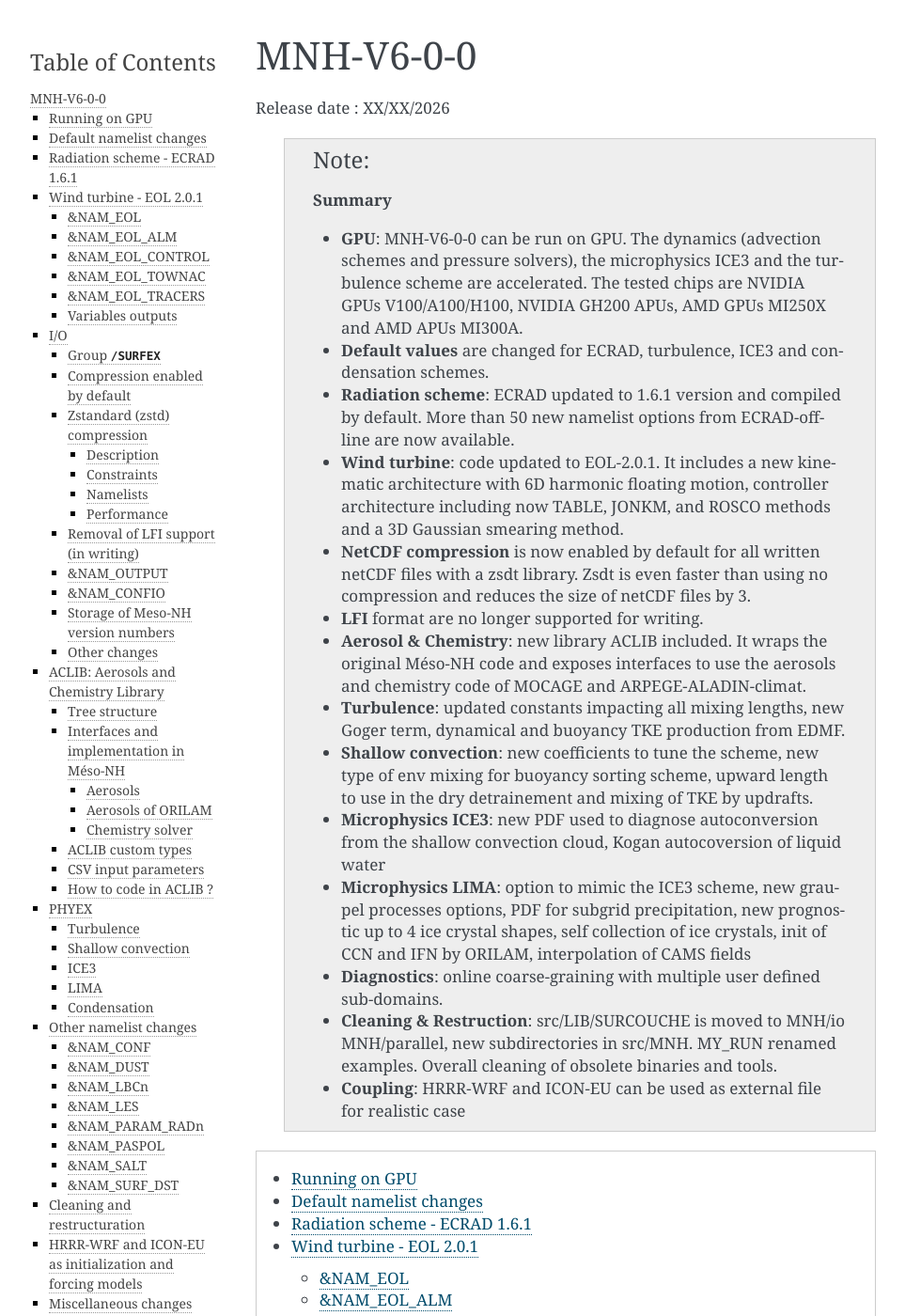
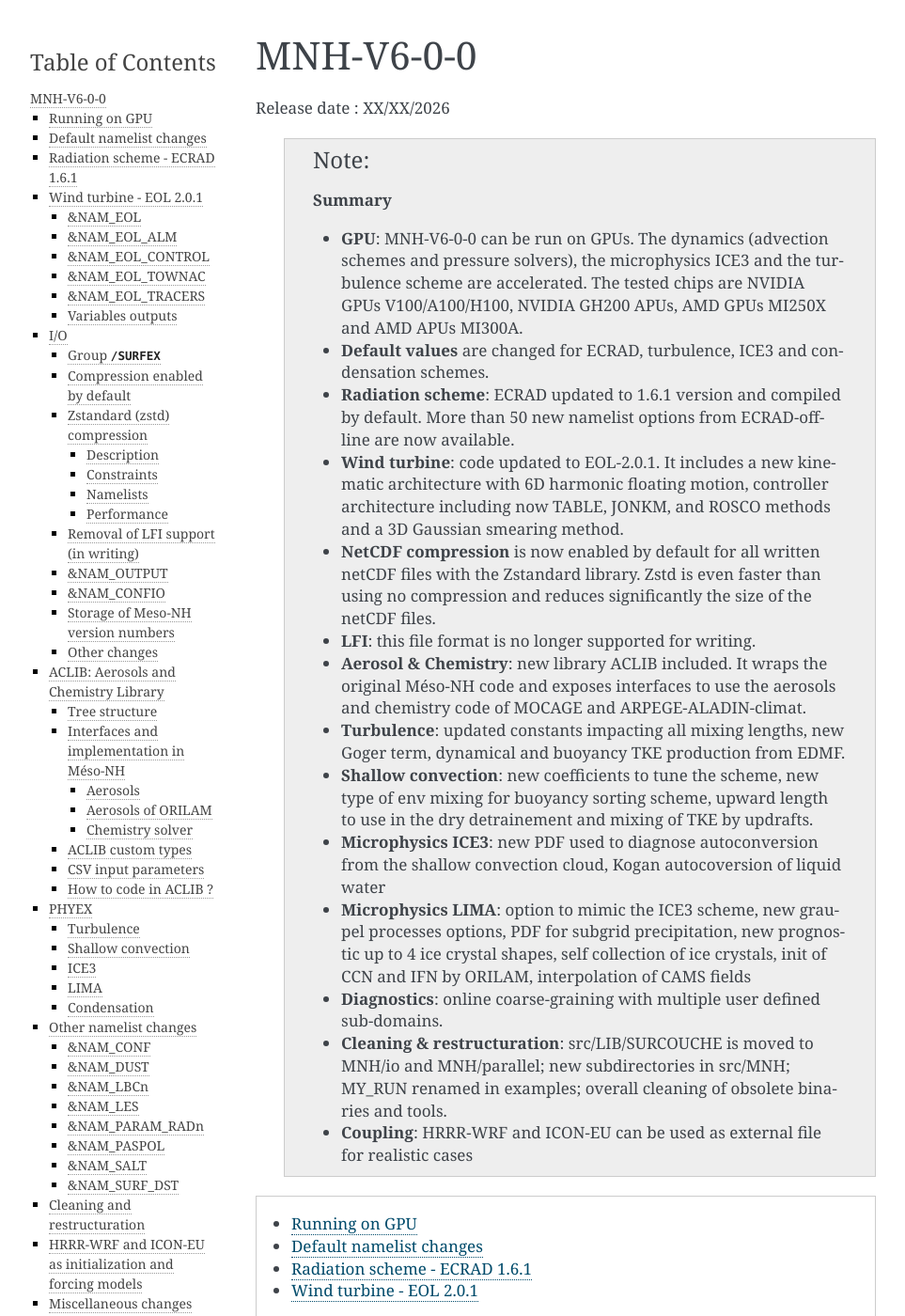
Before and after one commit to JorisPianezze/mesonh_doc, a Sphinx documentation site: the page built from docs/source/getting_started/releases/release_note_600.rst, in a window 1280 px wide and 1400 px high. Shown: the whole window at 94% size, without its empty margins (148-1111 px from the left). Built offline with Sphinx 7.4.7, drawn with Linux system fonts in a browser that asks for light colours; cross-references to code outside the pages are shown as plain code.

Commit message:
Philippe 12/03/2026: small corrections for summary of release note

```diff
--- a/docs/source/getting_started/releases/release_note_600.rst
+++ b/docs/source/getting_started/releases/release_note_600.rst
@@ -8,7 +8,7 @@
  .. note::
    **Summary**
 
-   * **GPU**: MNH-V6-0-0 can be run on GPU. The dynamics (advection schemes and pressure solvers), the microphysics ICE3 and the turbulence scheme are accelerated. The tested chips are NVIDIA GPUs V100/A100/H100, NVIDIA GH200 APUs, AMD GPUs MI250X and AMD APUs MI300A.
+   * **GPU**: MNH-V6-0-0 can be run on GPUs. The dynamics (advection schemes and pressure solvers), the microphysics ICE3 and the turbulence scheme are accelerated. The tested chips are NVIDIA GPUs V100/A100/H100, NVIDIA GH200 APUs, AMD GPUs MI250X and AMD APUs MI300A.
 
    * **Default values** are changed for ECRAD, turbulence, ICE3 and condensation schemes.
 
@@ -16,9 +16,9 @@
 
    * **Wind turbine**: code updated to EOL-2.0.1. It includes a new kinematic architecture with 6D harmonic floating motion, controller architecture including now TABLE, JONKM, and ROSCO methods and a 3D Gaussian smearing method.
 
-   * **NetCDF compression** is now enabled by default for all written netCDF files with a zsdt library. Zsdt is even faster than using no compression and reduces the size of netCDF files by 3.
+   * **NetCDF compression** is now enabled by default for all written netCDF files with the Zstandard library. Zstd is even faster than using no compression and reduces significantly the size of the netCDF files.
 
-   * **LFI** format are no longer supported for writing.
+   * **LFI**: this file format is no longer supported for writing.
 
    * **Aerosol & Chemistry**: new library ACLIB included. It wraps the original Méso-NH code and exposes interfaces to use the aerosols and chemistry code of MOCAGE and ARPEGE-ALADIN-climat.
 
@@ -32,9 +32,9 @@
 
    * **Diagnostics**: online coarse-graining with multiple user defined sub-domains.
 
-   * **Cleaning & Restruction**: src/LIB/SURCOUCHE is moved to MNH/io MNH/parallel, new subdirectories in src/MNH. MY_RUN renamed examples. Overall cleaning of obsolete binaries and tools.
+   * **Cleaning & restructuration**: src/LIB/SURCOUCHE is moved to MNH/io and MNH/parallel; new subdirectories in src/MNH; MY_RUN renamed in examples; overall cleaning of obsolete binaries and tools.
 
-   * **Coupling**: HRRR-WRF and ICON-EU can be used as external file for realistic case
+   * **Coupling**: HRRR-WRF and ICON-EU can be used as external file for realistic cases
 
 .. contents::
    :local:
```
